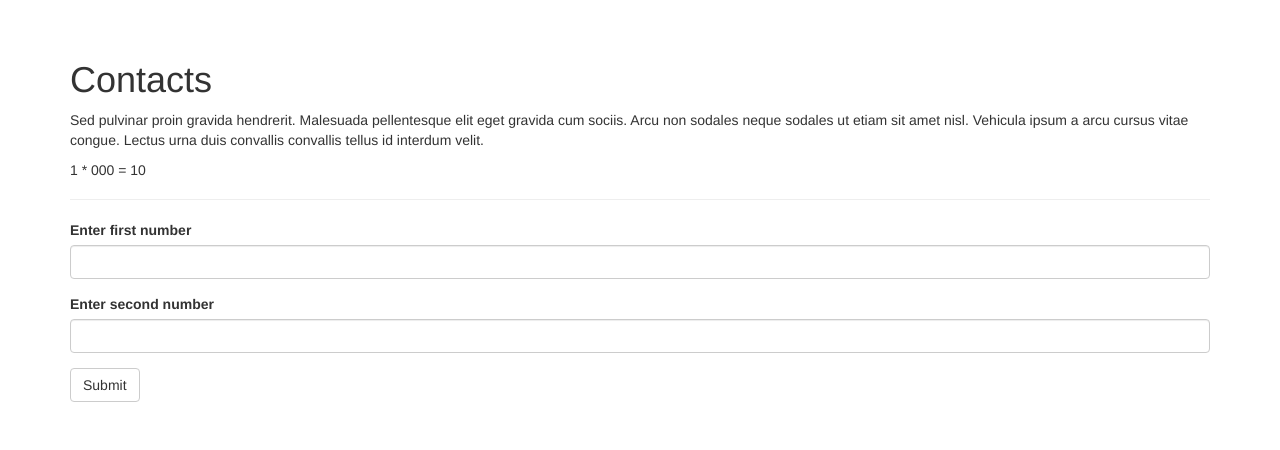
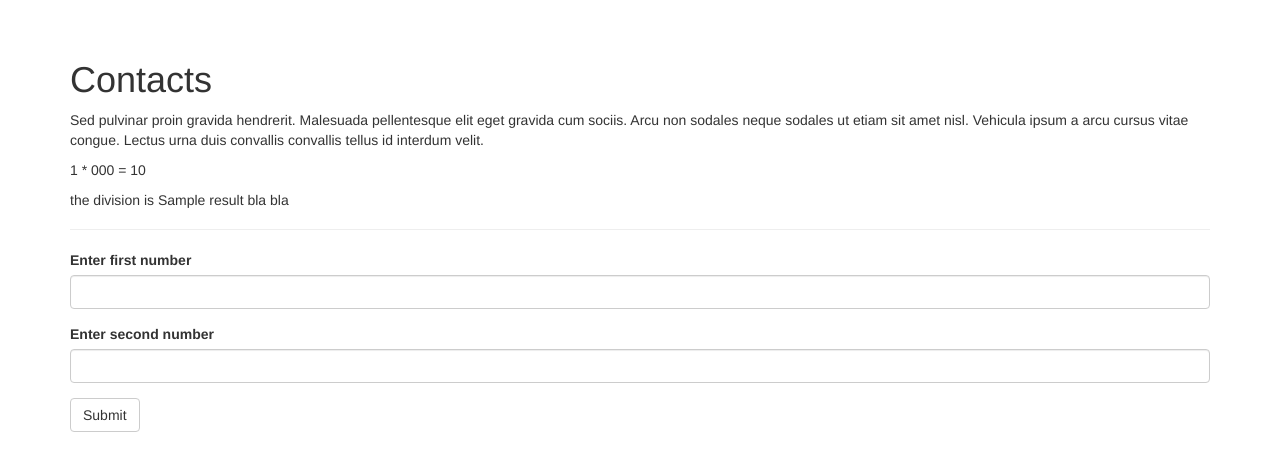
Before and after one commit to ignasand/Label-generator, a Flask app: template templates/contacts.html in a window 1280 px wide. Shown: the part 52-502 px from the top of the page. Run offline with Flask 2, Linux system fonts and the light colour scheme; the template is opened without the code that fills it: values that come from a table or form of the project are taken from there, most other values are stand-ins (such as "Sample title", 1, 10 or a date in 2020); some libraries are stand-ins or nearby versions.

Commit message:
function is added

```diff
--- a/app.py
+++ b/app.py
@@ -14,6 +14,12 @@ class NumberForm(FlaskForm):
     number2 = DecimalField('Enter second number', validators=[DataRequired()])
     submit = SubmitField('Submit')
 
+
+def do_calculations(number, number2):
+    result = number / number2
+    return result
+
+
 @app.route('/')
 def index():
     return render_template('index.html')
@@ -26,11 +32,13 @@ def about():
 def contacts():
     number = None
     number2 = None
+    result = None
     form = NumberForm()
     if form.validate_on_submit():
         number = form.number.data
         number2 = form.number2.data
         form.number.data = ''
         form.number2.data = ''
+        result = do_calculations(number, number2)
 
-    return render_template('contacts.html', form=form, number=number, number2=number2)
+    return render_template('contacts.html', form=form, number=number, number2=number2, result=result)
--- a/templates/contacts.html
+++ b/templates/contacts.html
@@ -14,7 +14,9 @@
 	{% else %}
 		{{ number }} * {{ number2 }} = {{ number * number2 }}
 	{% endif %}
-
+	</p>
+	<p>
+	the division is {{ result }} bla bla
 	</p>
 </div>
 
```
